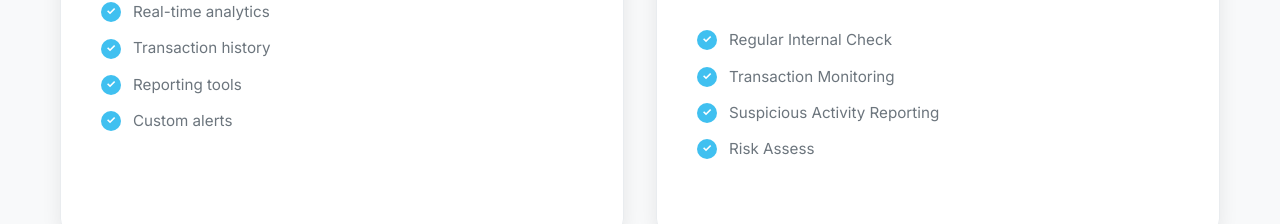
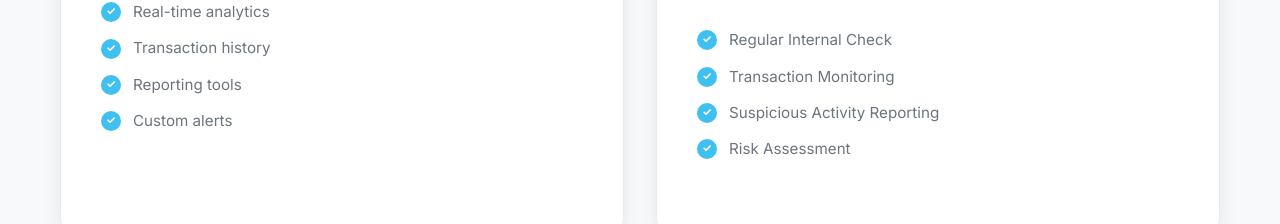
Before and after one commit to DanielNohra/bigsolution.io, a React (Vite) app: page / in a window 1280 px wide. Shown: the part 3020-3244 px from the top of the page. Built offline with nearby package versions, Linux system fonts and the light colour scheme.

Commit message:
Update Services.jsx

```diff
--- a/src/components/Services.jsx
+++ b/src/components/Services.jsx
@@ -43,7 +43,7 @@ const Services = () => {
         "Regular Internal Check",
         "Transaction Monitoring",
         "Suspicious Activity Reporting",
-        "Risk Assess",
+        "Risk Assessment",
       ],
     },
   ];
```
